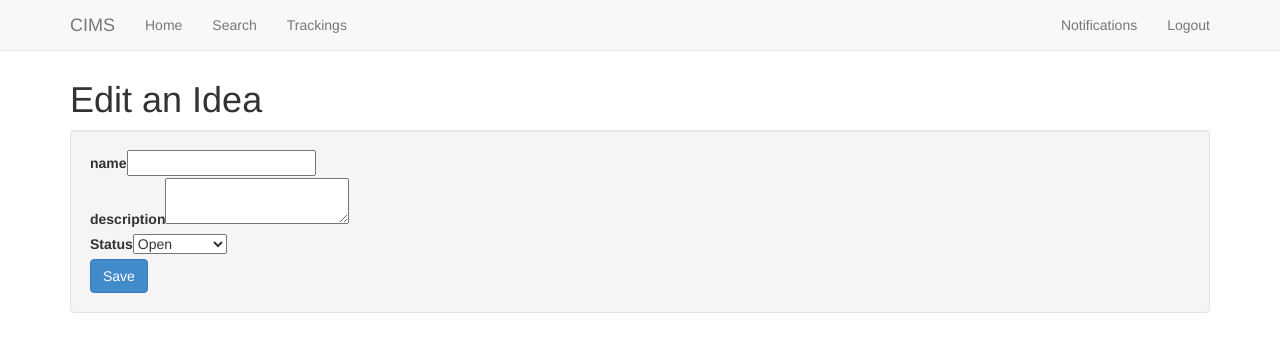
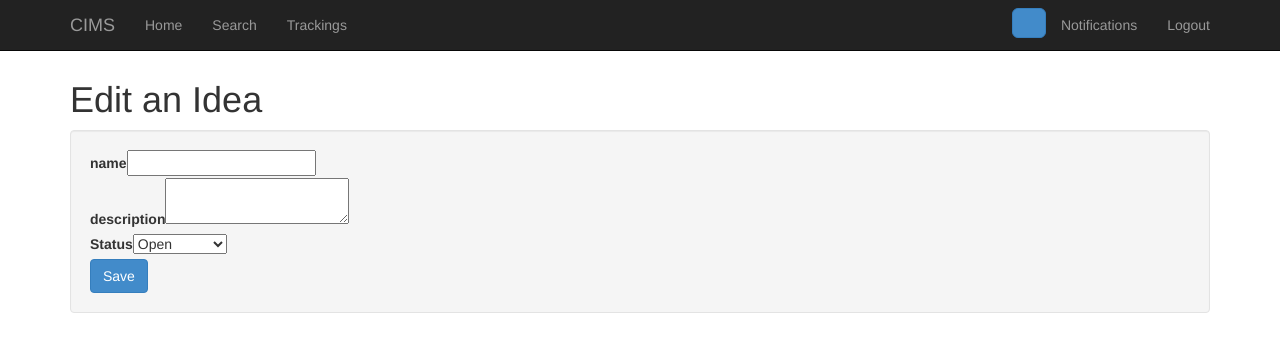
Before and after one commit to Rarely/LuckySlevin-CIMS, a CakePHP app: the page made by app/View/Ideas/edit.ctp in a window 1280 px wide. Shown: the top 352 px of the page. Run offline with PHP 8.4 and a stand-in for CakePHP, Linux system fonts and the light colour scheme; the template is opened without the code that fills it, so the values that code supplies are empty; form fields are guessed from the names that the template uses; some libraries are stand-ins or nearby versions.

Commit message:
Moving Add idea button into the layout
Reviewed by Will

```diff
--- a/app/View/Elements/newideaform.ctp
+++ b/app/View/Elements/newideaform.ctp
@@ -1,7 +1,5 @@
 <!-- Button trigger modal -->
-<button class="btn btn-primary btn-lg" data-toggle="modal" data-target="#myModal">
-  Add a New Idea
-</button>
+
 
 <!-- Modal -->
 <div class="modal fade" id="myModal" tabindex="-1" role="dialog" aria-labelledby="myModalLabel" aria-hidden="true">
--- a/app/View/Ideas/index.ctp
+++ b/app/View/Ideas/index.ctp
@@ -1,8 +1,6 @@
-<h1>Ideas</h1>
 <div class="bg-success">
 <?php echo $this->Session->flash(); ?>
 </div>
-<?php echo $this->element('newideaform'); ?>
 <h2>Active Ideas</h2>
 <?php echo $this->element('idealist', array("ideas" => $ideas_active)) ?>
 <h2>Inactive Ideas</h2>
--- a/app/View/Layouts/default.ctp
+++ b/app/View/Layouts/default.ctp
@@ -38,7 +38,7 @@ body {
 </head>
 <body>
 
-    <div class="navbar navbar-default navbar-fixed-top" role="navigation">
+    <div class="navbar navbar-inverse navbar-fixed-top" role="navigation">
       <div class="container">
         <div class="navbar-header">
           <button type="button" class="navbar-toggle" data-toggle="collapse" data-target=".navbar-collapse">
@@ -59,6 +59,7 @@ body {
             <?php } ?>
           </ul>
           <ul class="nav navbar-nav navbar-right">
+          <li><button class="add-btn btn btn-primary btn-lg" data-toggle="modal" data-target="#myModal" imn></button></li>
             <li class="dropdown">
               <a href="#" class="dropdown-toggle notifications-btn" data-toggle="dropdown">
                 Notifications <span class="badge badge-important badge-notifications"><?php echo $notificationsCount ?></span>
@@ -76,6 +77,7 @@ body {
     <div class="container">
       <?php // echo $this->element('ajaxmodal'); ?>
       <?php echo $this->fetch('content'); ?>
+      <?php echo $this->element('newideaform'); ?>
     </div> <!-- /container -->
 </body>
 </html>
--- a/app/webroot/css/style.css
+++ b/app/webroot/css/style.css
@@ -100,6 +100,26 @@
     background-image: url('/img/untracked.png');
 }
 
+.add-btn {
+    background-image: url('/img/addidea.png');
+    background-color: transparent;
+    background-size: 100%;
+    border: none;
+    width:30px;
+    height:30px;
+    margin-top: 8px;
+}
+
+.add-btn:hover {
+    background-image: url('/img/addidea.png');
+    background-color: grey;
+    background-size: 100%;
+    border: none;
+    width:30px;
+    height:30px;
+    margin-top: 8px;
+}
+
 .confirmWidth {
     width: 385px;
     margin: 0 auto;
```
